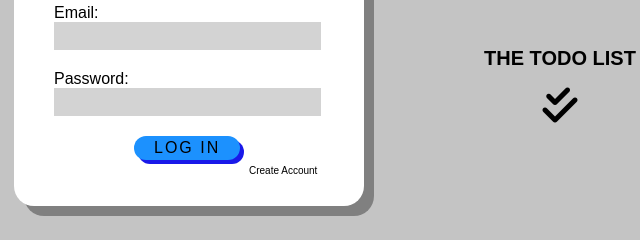
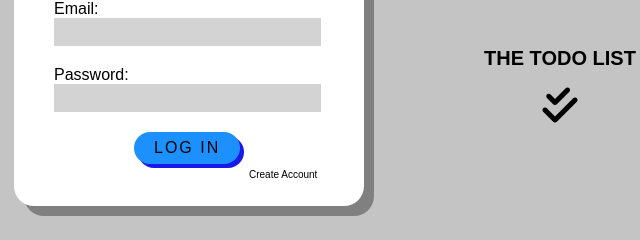
Before and after one commit to AyishaAlli/TodoList, a plain HTML site: page login.html in a window 1280 px wide. Shown: the part 314-554 px from the top of the page, 276-916 px from the left. Drawn offline with Linux system fonts and the light colour scheme.

Commit message:
changed log in button to an ancor tag

```diff
--- a/login.css
+++ b/login.css
@@ -55,13 +55,17 @@ font-size: 10px;
     border: none;
 }
 
+a {
+    text-decoration: none;
+
+}
 #logInBtn{
 outline: none;
 border: none;
 cursor: pointer;
 text-transform: uppercase;
 letter-spacing: 2px;
-padding: 3px 20px 3px 20px;
+padding: 7px 20px 7px 20px;
 margin: 0 auto ;
 font-size: 16px;
 display: block;
--- a/login.html
+++ b/login.html
@@ -22,7 +22,7 @@
             <input type="password" id="pw" name="password">
         </div>
 
-        <button id="logInBtn">LOG IN</button>
+        <a href="/todopage.html"><button id="logInBtn"> LOG IN</button></a>
     </form>
     <p><a href="#" id="createNewAcc">Create Account</a></p>
     </div>
```
